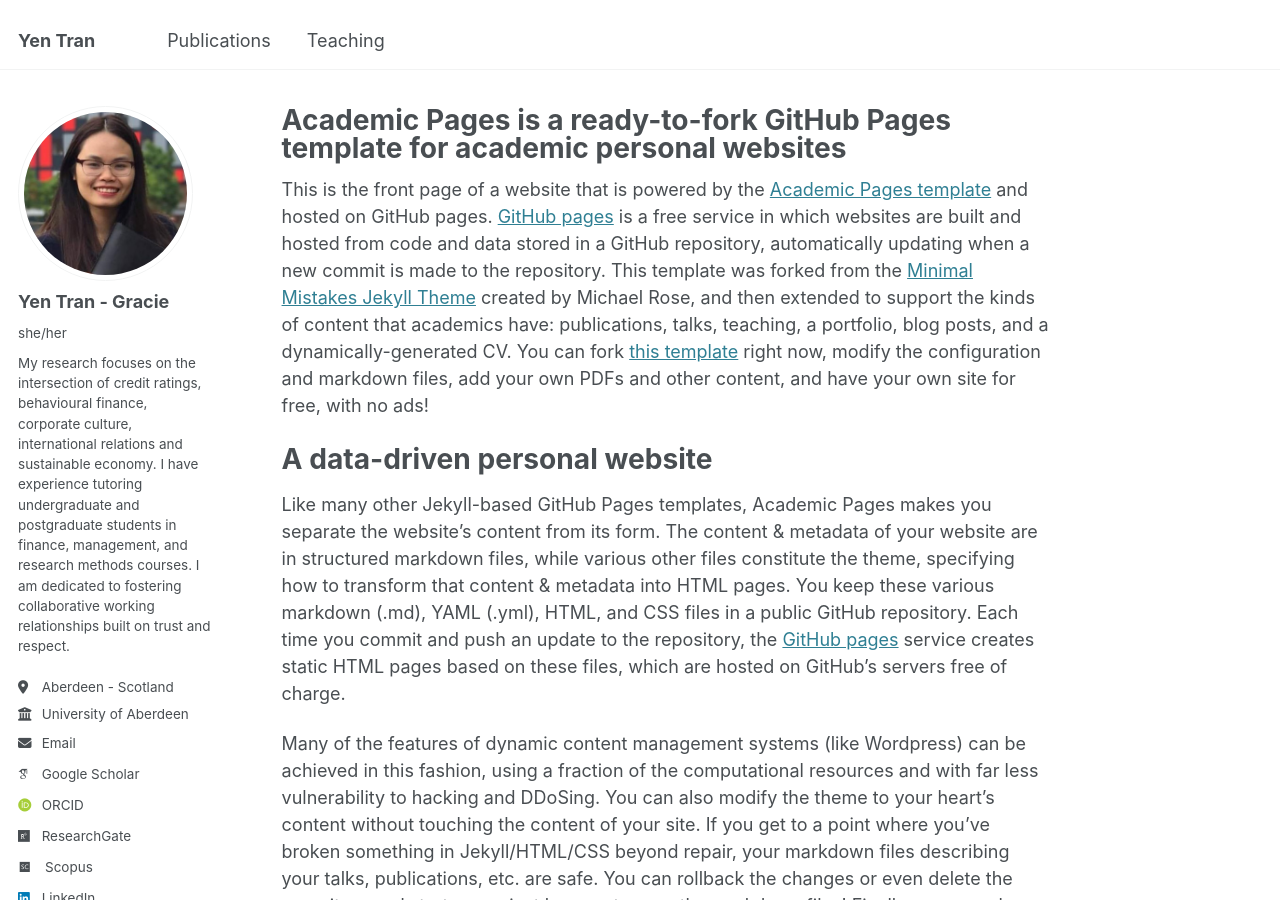
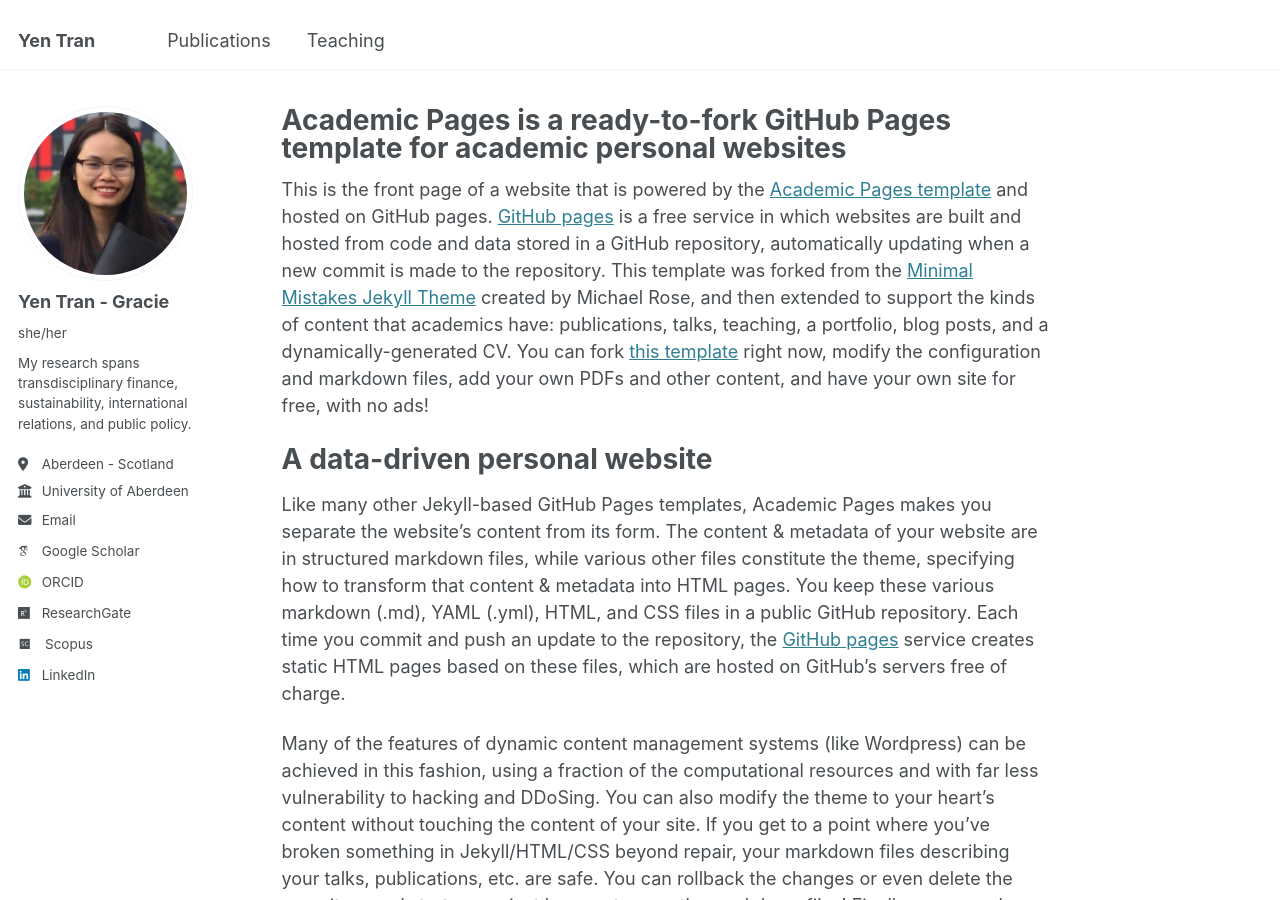
Before and after one commit to Graciesgrace/mywebpage, a Jekyll site: the page built from _pages/about.md, in a window 1280 px wide and 900 px high. Built offline with Jekyll 4.4.1, drawn with Linux system fonts in a browser that asks for light colours; some web fonts are replaced.

Commit message:
Update _config.yml

```diff
--- a/_config.yml
+++ b/_config.yml
@@ -25,7 +25,7 @@ author:
   avatar           : "profile.jpg"
   name             : "Yen Tran - Gracie"
   pronouns         : "she/her" # example: "she/her"
-  bio              : "My research focuses on the intersection of credit ratings, behavioural finance, corporate culture, international relations and sustainable economy. I have experience tutoring undergraduate and postgraduate students in finance, management, and research methods courses. I am dedicated to fostering collaborative working relationships built on trust and respect."
+  bio              : "My research spans transdisciplinary finance, sustainability, international relations, and public policy."
   location         : "Aberdeen - Scotland"
   employer         : "University of Aberdeen"
   uri              : # URL
```
